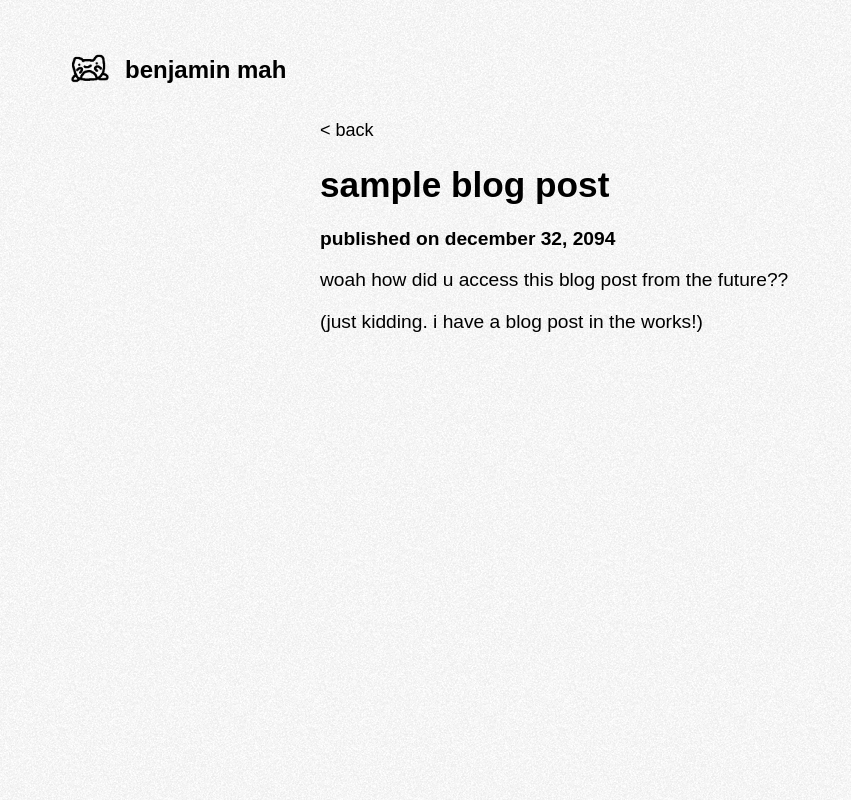
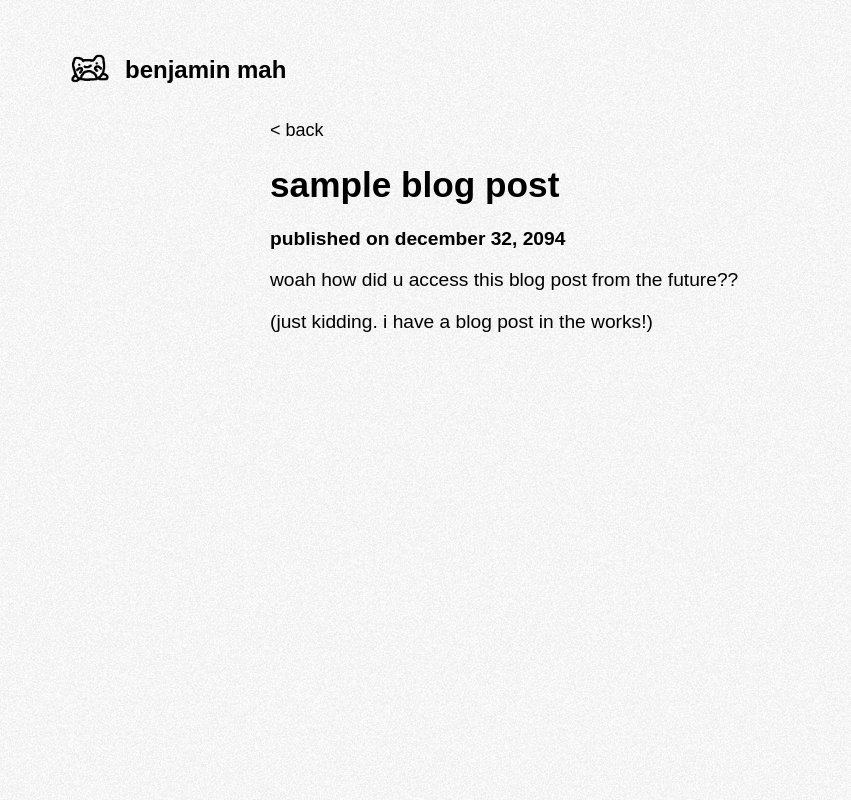
Before and after one commit to benjaminmah/personal-portfolio, a React (Create React App) app: page /blog/sample-blog-post in a window 1280 px wide. Shown: the whole page, without its empty margins (0-851 px from the left). Built offline with nearby package versions, Linux system fonts and the light colour scheme; a web font is replaced by a local one.

Commit message:
Fixed blog spacing issues

```diff
--- a/src/styles/blog.css
+++ b/src/styles/blog.css
@@ -41,8 +41,8 @@ body {
 .blog-menu-wrapper {
     display: flex;
     justify-content: center;
-    margin-left: 100px;
-    margin-right: 100px;
+    margin-left: 40px;
+    margin-right: 40px;
 }
 
 .blog-menu {
@@ -70,8 +70,6 @@ body {
     margin: 0 auto;
     text-align: left;
     padding-top: 120px;
-    padding-left: 50px;
-    padding-right: 50px;
 }
 
 .blog-post {
```
